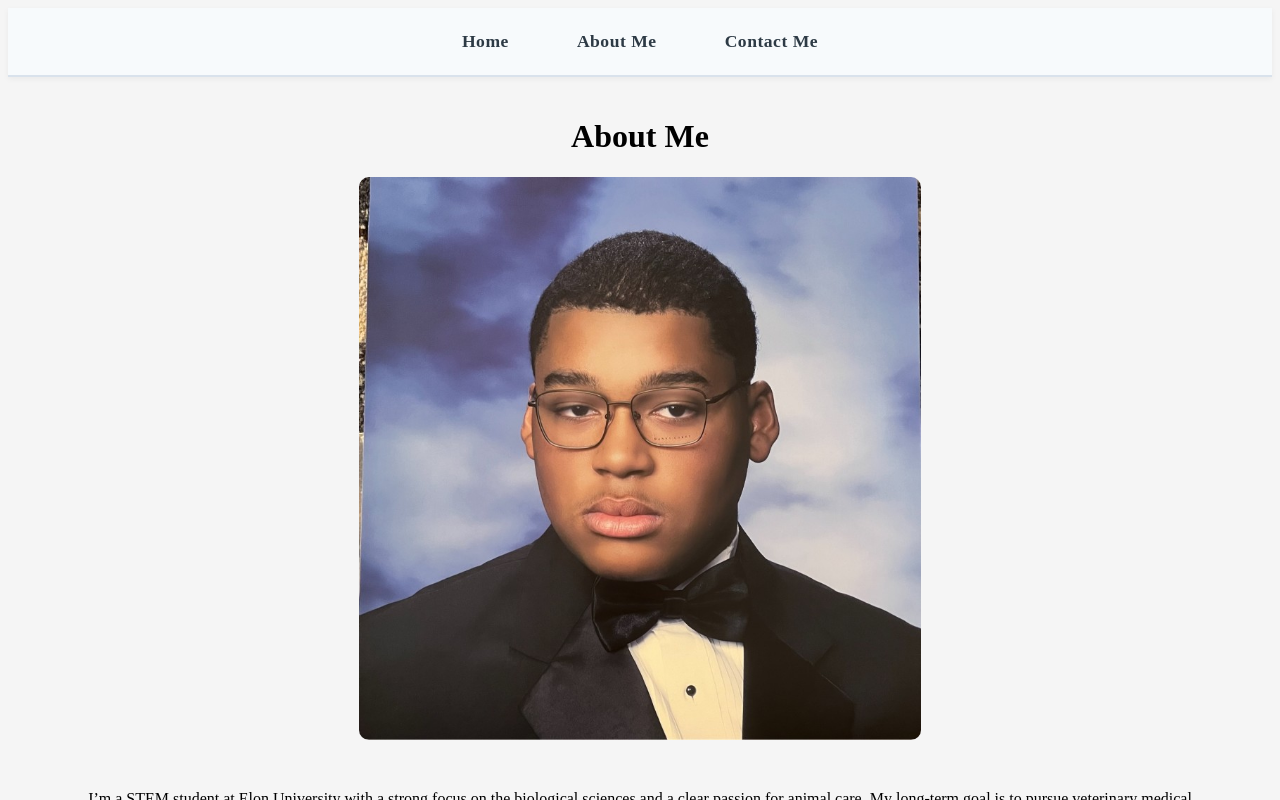
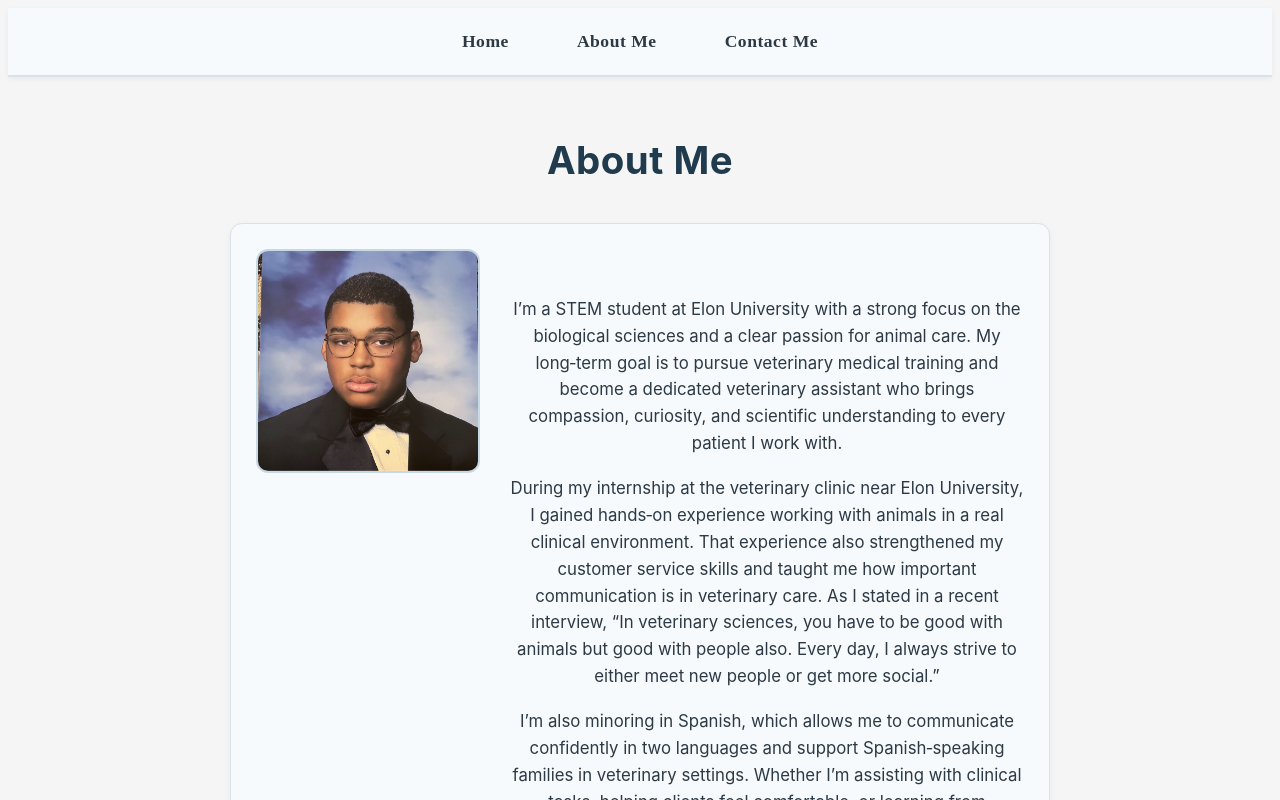
Before and after one commit to Spiderasasen/Semaj-Clark-Portfolio, a React app in the folder portfolio/: page /about in a window 1280 px wide. Shown: the top 800 px of the page. Built offline with nearby package versions, Linux system fonts and the light colour scheme; the HTML template or start-up script is replaced by a standard one.

Commit message:
css problems

```diff
--- a/portfolio/src/pages/About.jsx
+++ b/portfolio/src/pages/About.jsx
@@ -1,6 +1,7 @@
 import Header from "../components/Header.jsx";
 import Footer from "../components/Footer.jsx";
 import "../styles/main.css";
+import "../styles/about.css";
 import Semaj from "../assets/semaj.jpeg";
 
 function About(){
@@ -17,12 +18,17 @@ function About(){
                         <figcaption>
                             <p>
                                 I’m a STEM student at Elon University with a strong focus on the biological sciences and a clear passion for animal care. My long‑term goal is to pursue veterinary medical training and become a dedicated veterinary assistant who brings compassion, curiosity, and scientific understanding to every patient I work with.
+                            </p>
 
-                                During my internship at the veterinary clinic near Elon University, I gained hands‑on experience working with animals in a real clinical environment. That experience also strengthened my customer service skills and taught me how important communication is in veterinary care. As I stated in a recent interview, “In veterinary sciences, you have to be good with animals but good with people also. Every day, I always strive to either meet new people or get more social.” That mindset guides the way I approach both learning and patient care.
+                            <p>
+                                During my internship at the veterinary clinic near Elon University, I gained hands‑on experience working with animals in a real clinical environment. That experience also strengthened my customer service skills and taught me how important communication is in veterinary care. As I stated in a recent interview, “In veterinary sciences, you have to be good with animals but good with people also. Every day, I always strive to either meet new people or get more social.”
+                            </p>
 
+                            <p>
                                 I’m also minoring in Spanish, which allows me to communicate confidently in two languages and support Spanish‑speaking families in veterinary settings. Whether I’m assisting with clinical tasks, helping clients feel comfortable, or learning from experienced professionals, I’m committed to growing into a well‑rounded, reliable member of the veterinary field.
                             </p>
                         </figcaption>
+
                     </figure>
                 </div>
             </main>
--- /dev/null
+++ b/portfolio/src/styles/about.css
@@ -0,0 +1,66 @@
+/* ===== Main Layout ===== */
+main {
+    max-width: 900px;
+    margin: 60px auto;
+    padding: 0 20px;
+    font-family: "Inter", sans-serif;
+    color: #2d3a45;
+}
+
+/* ===== Page Title ===== */
+main h1 {
+    text-align: center;
+    font-size: 2.4rem;
+    margin-bottom: 40px;
+    color: #1f3b4d;
+    letter-spacing: 0.5px;
+}
+
+/* ===== Figure Layout ===== */
+main figure {
+    display: flex;
+    align-items: flex-start;
+    gap: 30px;
+    background: #f7fafc;
+    padding: 25px;
+    border-radius: 12px;
+    border: 1px solid #d9e2ec;
+    box-shadow: 0 2px 6px rgba(0,0,0,0.05);
+}
+
+/* ===== Image Styling ===== */
+main #semaj {
+    width: 220px;
+    height: auto;
+    border-radius: 12px;
+    object-fit: cover;
+    border: 2px solid #c8d9e6;
+}
+
+/* ===== Text Section ===== */
+/* ===== Paragraph Styling ===== */
+main figcaption p {
+    line-height: 1.6;
+    font-size: 1.05rem;
+    color: #2d3a45;
+    margin-bottom: 18px; /* spacing between paragraphs */
+}
+
+/* Remove last paragraph spacing */
+main figcaption p:last-child {
+    margin-bottom: 0;
+}
+
+
+/* ===== Mobile Friendly ===== */
+@media (max-width: 700px) {
+    main figure {
+        flex-direction: column;
+        text-align: center;
+    }
+
+    main #semaj {
+        width: 70%;
+        margin: 0 auto;
+    }
+}
--- a/portfolio/src/styles/artical.css
+++ b/portfolio/src/styles/artical.css
@@ -20,7 +20,7 @@
 figure img{
     width: 50%;
     height: auto;
-    border-radius: 10px !important;
+    border-radius: 10px ;
 }
 figcaption{
     padding-top: 30px;
@@ -30,7 +30,7 @@ figcaption{
 .certification-container img{
     width: 25%;
     height: auto;
-    border-radius: 10px !important;
+    border-radius: 10px ;
     margin-left: 40px;
 }
 .certification{
```
